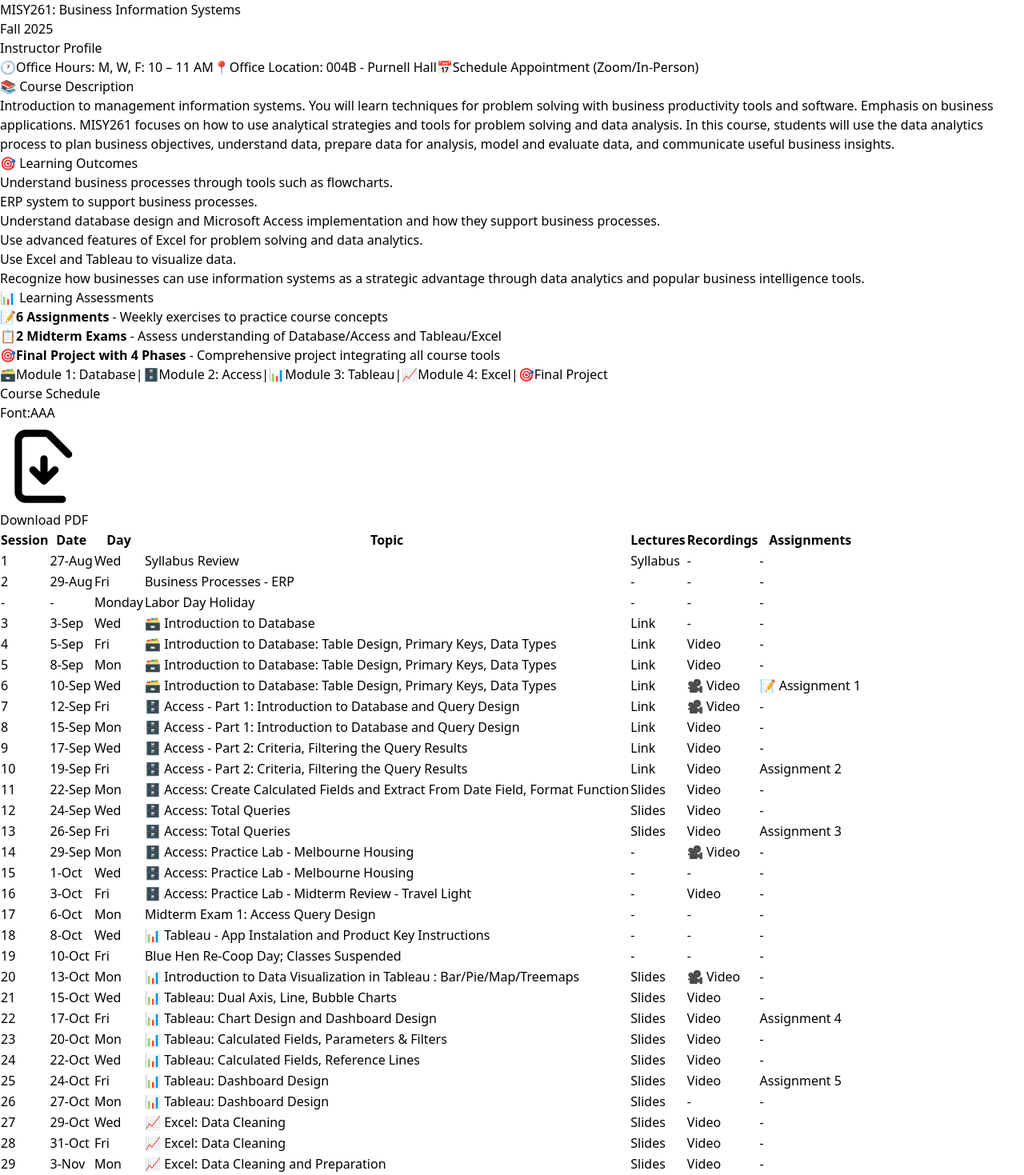
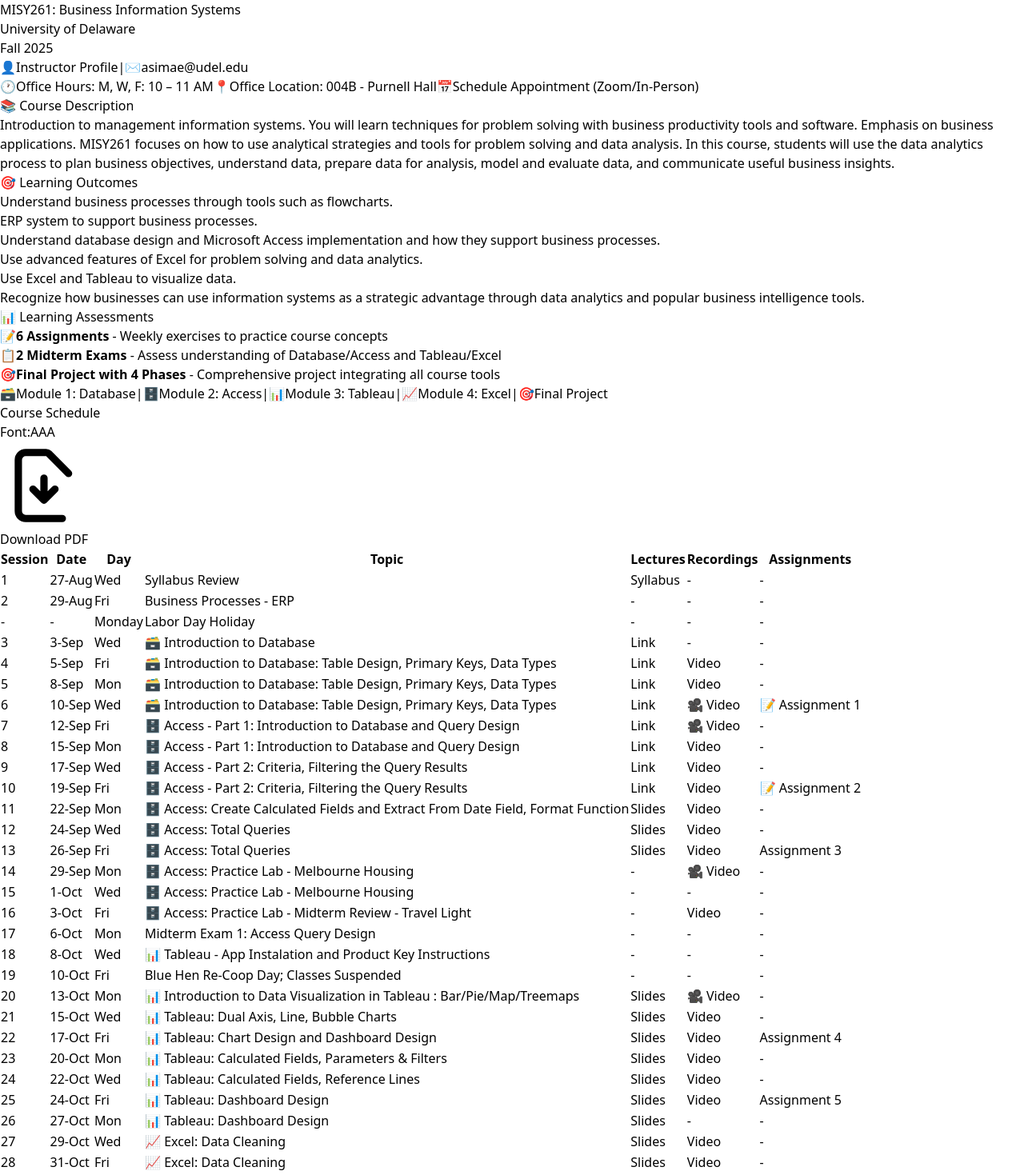
Before and after one commit to aliaoc899/misy261-spring-schedule2026, a React (Vite) app: page / in a window 1280 px wide. Shown: the top 1469 px of the page at 80% size. Built offline with nearby package versions, Linux system fonts and the light colour scheme.

Commit message:
Update course schedule: move module pills, add course evaluations, rename table columns

```diff
--- a/src/example-app.tsx
+++ b/src/example-app.tsx
@@ -16,11 +16,11 @@
     ["3", "3-Sep", "Wed", "Introduction to Database", `<a href="https://claude.ai/public/artifacts/d6a280f3-a186-4add-8b6e-b90b9abc6d1e" target="_blank">Link</a>`, "-", "-"],
     ["4", "5-Sep", "Fri", "Introduction to Database: Table Design, Primary Keys, Data Types", `<a href="https://aliaoc899.github.io/Session-3-Slides/" target="_blank">Link</a>`, `<a href="https://youtu.be/7vJvlM04ScI" target="_blank">Video</a>`, "-"],
     ["5", "8-Sep", "Mon", "Introduction to Database: Table Design, Primary Keys, Data Types", `<a href="https://aliaoc899.github.io/misy261-Day-5/" target="_blank">Link</a>`, `<a href="https://youtu.be/G7hXF8hZJxM" target="_blank">Video</a>`, "-"],
-    ["6", "10-Sep", "Wed", "Introduction to Database: Table Design, Primary Keys, Data Types", `<a href="https://aliaoc899.github.io/misy261-Day-5/" target="_blank">Link</a>`, `<a href="https://youtu.be/K-14u7X4AMo" target="_blank">Video</a>`, `<a href="https://aliaoc899.github.io/homework-v3" target="_blank">Assignment 1</a>`],
+    ["6", "10-Sep", "Wed", "Introduction to Database: Table Design, Primary Keys, Data Types", `<a href="https://aliaoc899.github.io/misy261-Day-5/" target="_blank">Link</a>`, `<a href="https://youtu.be/K-14u7X4AMo" target="_blank">Video</a>`, "Assignment 1"],
     ["7", "12-Sep", "Fri", "Access - Part 1: Introduction to Database and Query Design", `<a href="https://aliaoc899.github.io/misy261-Day-7" target="_blank">Link</a>`, `<a href="https://youtu.be/bSbinHpCIHM" target="_blank">Video</a>`, "-"],
     ["8", "15-Sep", "Mon", "Access - Part 1: Introduction to Database and Query Design", `<a href="https://aliaoc899.github.io/misy261-Day-7" target="_blank">Link</a>`, `<a href="https://youtu.be/awnMaYoFPaY" target="_blank">Video</a>`, "-"],
     ["9", "17-Sep", "Wed", "Access - Part 2: Criteria, Filtering the Query Results", `<a href="https://aliaoc899.github.io/https-aliaoc899.github.io-misy261-Access-Part2" target="_blank">Link</a>`, `<a href="https://youtu.be/h8TZhnvtVJI" target="_blank">Video</a>`, "-"],
-    ["10", "19-Sep", "Fri", "Access - Part 2: Criteria, Filtering the Query Results", `<a href="https://aliaoc899.github.io/https-aliaoc899.github.io-misy261-Access-Part2-2/" target="_blank">Link</a>`, `<a href="https://youtu.be/yDeOE5cTvKk" target="_blank">Video</a>`, `<a href="https://aliaoc899.github.io/misy261-Day-10-practice" target="_blank">Assignment 2</a>`],
+    ["10", "19-Sep", "Fri", "Access - Part 2: Criteria, Filtering the Query Results", `<a href="https://aliaoc899.github.io/https-aliaoc899.github.io-misy261-Access-Part2-2/" target="_blank">Link</a>`, `<a href="https://youtu.be/yDeOE5cTvKk" target="_blank">Video</a>`, "Assignment 2"],
     ["11", "22-Sep", "Mon", "Access: Create Calculated Fields and Extract From Date Field, Format Function", `<a href="https://aliaoc899.github.io/misy261-Day-10-CreateCalculatedFields/" target="_blank">Slides</a>`, `<a href="https://www.youtube.com/watch?v=SGu63RWrQu0" target="_blank">Video</a>`, "-"],
     ["12", "24-Sep", "Wed", "Access: Total Queries (Sum, Count, Average)", `<a href="https://aliaoc899.github.io/misy261-Day-12-TotalQueries/" target="_blank">Slides</a>`, `<a href="https://www.youtube.com/watch?v=wS2nSuQKSLo" target="_blank">Video</a>`, "-"],
     ["13", "26-Sep", "Fri", "Access: Total Queries (Sum, Count, Average)", `<a href="https://aliaoc899.github.io/misy261-Day-12-TotalQueries/" target="_blank">Slides</a>`, `<a href="https://www.youtube.com/watch?v=P0BhynX-W8A" target="_blank">Video</a>`, "Assignment 3"],
@@ -356,24 +356,31 @@
     <div className="py-8">
       <div className="text-center mb-8">
         <h1 className="text-4xl font-extrabold text-slate-900">MISY261: Business Information Systems</h1>
+        <div className="text-xl text-slate-700 font-semibold mt-1">University of Delaware</div>
         <div className="mt-2 text-2xl uppercase tracking-widest text-emerald-700 font-semibold">Fall 2025</div>
-        <div className="mt-4">
+        <div className="mt-4 flex flex-wrap justify-center items-center gap-4">
           <a href="https://lerner.udel.edu/faculty-staff-directory/ali-simaei"
-             className="text-blue-600 hover:text-blue-800 underline text-lg font-medium"
+             className="text-blue-600 hover:text-blue-800 underline text-lg font-medium flex items-center gap-1.5"
              target="_blank" rel="noopener noreferrer"
              aria-label="View instructor profile for Ali Simaei">
-            Instructor Profile
+            <span className="text-xl leading-none align-middle">👤</span>
+            <span>Instructor Profile</span>
+          </a>
+          <span className="text-slate-300">|</span>
+          <a href="mailto:asimae@udel.edu" className="text-blue-700 hover:text-blue-900 underline text-lg font-medium flex items-center gap-1.5" aria-label="Email Ali Simaei">
+            <span className="text-xl leading-none align-middle">✉️</span>
+            <span>asimae@udel.edu</span>
           </a>
         </div>
 
         {/* Office Hours */}
         <div className="mt-4 flex flex-wrap justify-center items-center gap-3 px-4 py-3">
           <span className="flex items-center gap-2 px-3 py-1.5 bg-orange-100 text-orange-900 rounded-full text-sm font-medium border border-orange-300">
-            <span>🕐</span>
+            <span className="text-lg leading-none align-middle">🕐</span>
             <span className="font-semibold">Office Hours: M, W, F: 10 – 11 AM</span>
           </span>
           <span className="flex items-center gap-2 px-3 py-1.5 bg-orange-100 text-orange-900 rounded-full text-sm font-medium border border-orange-300">
-            <span>📍</span>
+            <span className="text-lg leading-none align-middle">📍</span>
             <span className="font-semibold">Office Location: 004B - Purnell Hall</span>
           </span>
           <a
@@ -382,26 +389,25 @@
             rel="noopener noreferrer"
             className="flex items-center gap-1.5 text-orange-700 hover:text-orange-900 underline font-medium text-sm"
           >
-            <span>📅</span>
+            <span className="text-lg leading-none align-middle">📅</span>
             <span>Schedule Appointment (Zoom/In-Person)</span>
           </a>
         </div>
-
         <div className="mt-6 mx-auto h-1 w-36 bg-emerald-700 rounded-full" />
       </div>
 
       <div className="max-w-6xl mx-auto">
         {/* Course Description */}
-        <div className="mb-6 px-4 py-4 bg-slate-100 rounded-lg border border-slate-300">
-          <h3 className="text-lg font-bold text-slate-900 mb-2">📚 Course Description</h3>
+        <div className="mb-8 px-4 py-4 bg-slate-100 rounded-lg border border-slate-200 shadow-sm">
+          <h3 className="text-xl font-bold text-emerald-800 mb-2">📚 Course Description</h3>
           <p className="text-slate-800 leading-relaxed text-sm">
             Introduction to management information systems. You will learn techniques for problem solving with business productivity tools and software. Emphasis on business applications. MISY261 focuses on how to use analytical strategies and tools for problem solving and data analysis. In this course, students will use the data analytics process to plan business objectives, understand data, prepare data for analysis, model and evaluate data, and communicate useful business insights.
           </p>
         </div>
 
         {/* Learning Outcomes */}
-        <div className="mb-6 px-4 py-4 bg-slate-200 rounded-lg border border-slate-400">
-          <h3 className="text-lg font-bold text-slate-900 mb-3">🎯 Learning Outcomes</h3>
+        <div className="mb-8 px-4 py-4 bg-slate-200 rounded-lg border border-slate-200 shadow-sm">
+          <h3 className="text-xl font-bold text-emerald-800 mb-3">🎯 Learning Outcomes</h3>
           <ol className="list-decimal list-inside space-y-2 text-slate-800 text-sm">
             <li>Understand business processes through tools such as flowcharts.</li>
             <li>ERP system to support business processes.</li>
@@ -413,48 +419,48 @@
         </div>
 
         {/* Course Evaluations */}
-        <div className="mb-6 px-4 py-4 bg-slate-300 rounded-lg border border-slate-500">
-          <h3 className="text-lg font-bold text-slate-900 mb-3">📊 Learning Assessments</h3>
+        <div className="mb-8 px-4 py-4 bg-slate-300 rounded-lg border border-slate-200 shadow-sm">
+          <h3 className="text-xl font-bold text-emerald-800 mb-3">📊 Learning Assessments</h3>
           <ul className="space-y-2 text-slate-900 text-sm">
             <li className="flex items-center gap-2">
-              <span className="text-purple-600">📝</span>
+              <span className="text-purple-600 text-lg leading-none align-middle">📝</span>
               <span><strong>6 Assignments</strong> - Weekly exercises to practice course concepts</span>
             </li>
             <li className="flex items-center gap-2">
-              <span className="text-yellow-600">📋</span>
+              <span className="text-yellow-600 text-lg leading-none align-middle">📋</span>
               <span><strong>2 Midterm Exams</strong> - Assess understanding of Database/Access and Tableau/Excel</span>
             </li>
             <li className="flex items-center gap-2">
-              <span className="text-orange-600">🎯</span>
+              <span className="text-orange-600 text-lg leading-none align-middle">🎯</span>
               <span><strong>Final Project with 4 Phases</strong> - Comprehensive project integrating all course tools</span>
             </li>
           </ul>
         </div>
 
         {/* Module Pills */}
-        <div className="mb-6 flex flex-wrap items-center gap-3 px-4 py-3 bg-slate-50 rounded-lg border border-slate-200">
+        <div className="mb-8 flex flex-wrap items-center gap-3 px-4 py-3 bg-slate-50 rounded-lg border border-slate-200 shadow-sm">
           <span className="flex items-center gap-1.5 px-3 py-1.5 bg-indigo-100 text-indigo-900 rounded-full text-sm font-medium">
-            <span>🗃️</span>
+            <span className="text-lg leading-none align-middle">🗃️</span>
             <span>Module 1: Database</span>
           </span>
           <span className="text-slate-400">|</span>
           <span className="flex items-center gap-1.5 px-3 py-1.5 bg-pink-100 text-pink-900 rounded-full text-sm font-medium">
-            <span>🗄️</span>
+            <span className="text-lg leading-none align-middle">🗄️</span>
             <span>Module 2: Access</span>
           </span>
           <span className="text-slate-400">|</span>
           <span className="flex items-center gap-1.5 px-3 py-1.5 bg-blue-100 text-blue-900 rounded-full text-sm font-medium">
-            <span>📊</span>
+            <span className="text-lg leading-none align-middle">📊</span>
             <span>Module 3: Tableau</span>
           </span>
           <span className="text-slate-400">|</span>
           <span className="flex items-center gap-1.5 px-3 py-1.5 bg-teal-100 text-teal-900 rounded-full text-sm font-medium">
-            <span>📈</span>
+            <span className="text-lg leading-none align-middle">📈</span>
             <span>Module 4: Excel</span>
           </span>
           <span className="text-slate-400">|</span>
           <span className="flex items-center gap-1.5 px-3 py-1.5 bg-orange-100 text-orange-900 rounded-full text-sm font-medium">
-            <span>🎯</span>
+            <span className="text-lg leading-none align-middle">🎯</span>
             <span>Final Project</span>
           </span>
         </div>
@@ -637,14 +643,7 @@
                     🎥 Video
                   </a>
                 </td>
-                <td className="border border-slate-300 px-3 py-2 text-center" role="cell">
-                  <a href="https://aliaoc899.github.io/homework-v3"
-                     className="text-purple-600 hover:text-purple-800 underline focus:outline-none focus:ring-2 focus:ring-purple-500 rounded px-1 font-medium"
-                     target="_blank" rel="noopener noreferrer"
-                     aria-label="View Assignment 1">
-                    📝 Assignment 1
-                  </a>
-                </td>
+                <td className="border border-slate-300 px-3 py-2 text-center font-medium text-purple-700" role="cell">📝 Assignment 1</td>
               </tr>
               <tr tabIndex={0} role="row" className="bg-pink-50 focus:outline-none focus:ring-2 focus:ring-emerald-500">
                 <td className="border border-slate-300 px-3 py-2 text-center" role="cell">7</td>
@@ -730,13 +729,7 @@
                     Video
                   </a>
                 </td>
-                <td className="border border-slate-300 px-3 py-2 text-center">
-                  <a href="https://aliaoc899.github.io/misy261-Day-10-practice"
-                     className="text-blue-600 hover:text-blue-800 underline text-sm"
-                     target="_blank" rel="noopener noreferrer">
-                    Assignment 2
-                  </a>
-                </td>
+                <td className="border border-slate-300 px-3 py-2 text-center font-medium text-purple-700" role="cell">📝 Assignment 2</td>
               </tr>
               <tr tabIndex={0} role="row" className="bg-pink-50 focus:outline-none focus:ring-2 focus:ring-emerald-500">
                 <td className="border border-slate-300 px-3 py-2 text-center" role="cell">11</td>
```
